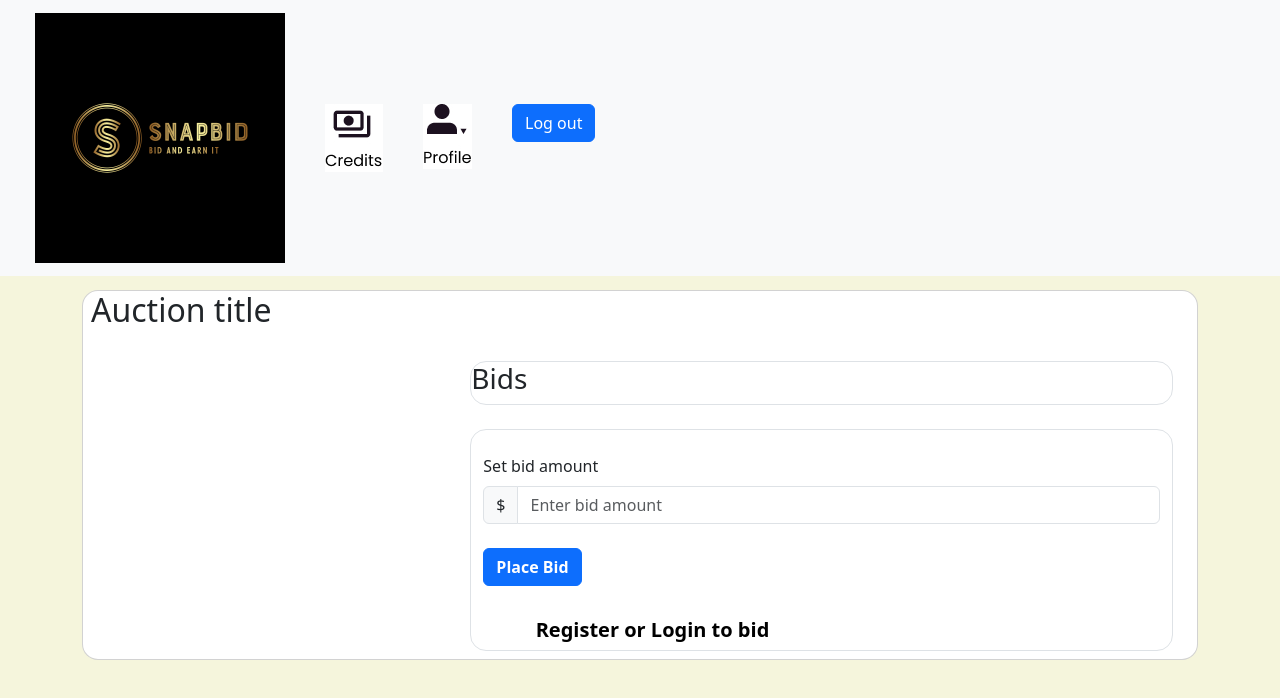
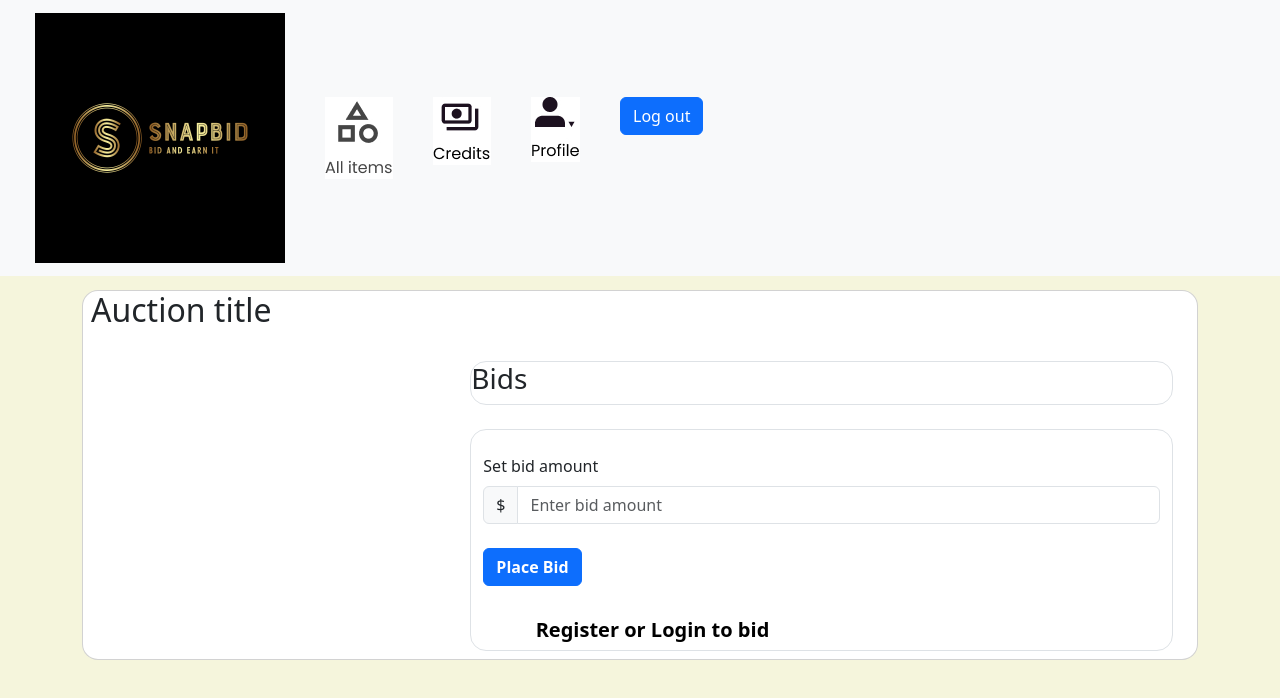
Before and after one commit to EF-Pami/semester-2-project, a website with bundled scripts: page auction.html in a window 1280 px wide. Built offline with nearby package versions, Linux system fonts and the light colour scheme.

Commit message:
login and auction update

```diff
--- a/auction.html
+++ b/auction.html
@@ -20,6 +20,9 @@
 
         <div id="head-icons">
           <form class="d-flex">
+            <a class="nav-icons" href="./listings.html">
+              <img src="assets/All items category.jpg" alt="all listings" />
+            </a>
             <a class="nav-icons" href="./profile/index.html">
               <img src="assets/Group 18.jpg" alt="credit icon" />
             </a>
```
Also changed, not shown: src/js/api/auth/login.mjs (+0 -80 lines).
